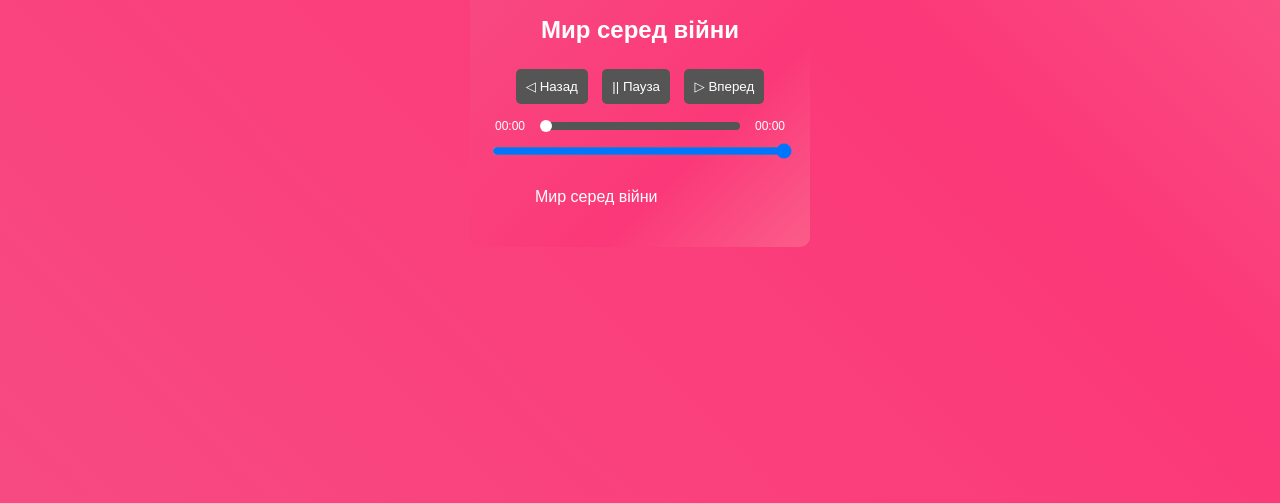
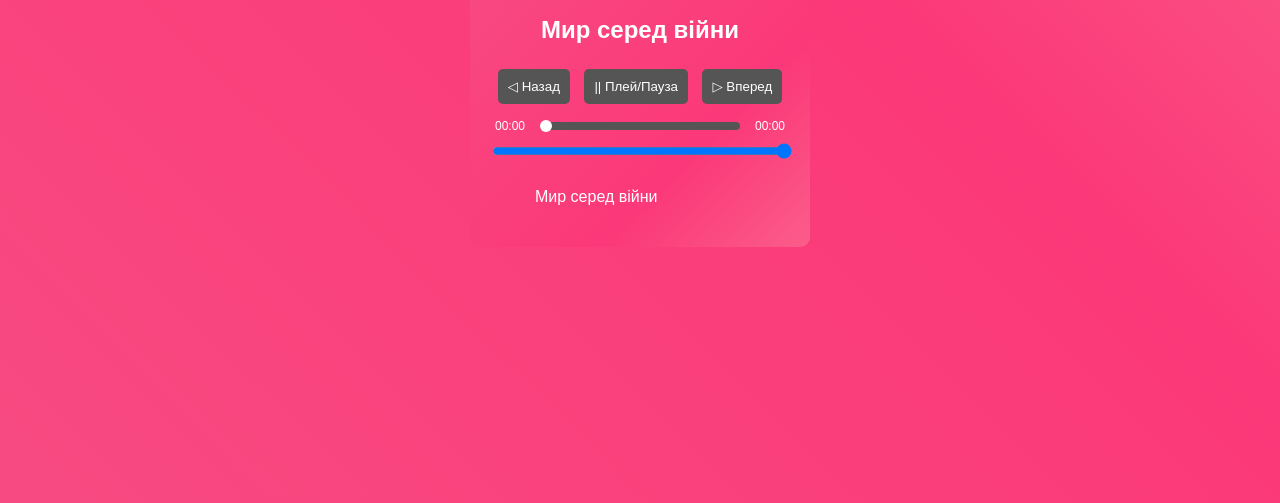
Before and after one commit to Bogdan-Ilynyak17/musicplayer, a plain HTML site: page index.html in a window 1280 px wide. Shown: the part 297-800 px from the top of the page. Drawn offline with Linux system fonts and the light colour scheme.

Commit message:
Update index.html

```diff
--- a/index.html
+++ b/index.html
@@ -14,7 +14,7 @@
 
     <div id="controls">
         <button onclick="prevSong()">◁ Назад</button>
-        <button onclick="togglePlayPause()"> || Пауза</button>
+        <button onclick="togglePlayPause()"> || Плей/Пауза</button>
         <button onclick="nextSong()">▷ Вперед</button>
     </div>
 
```
